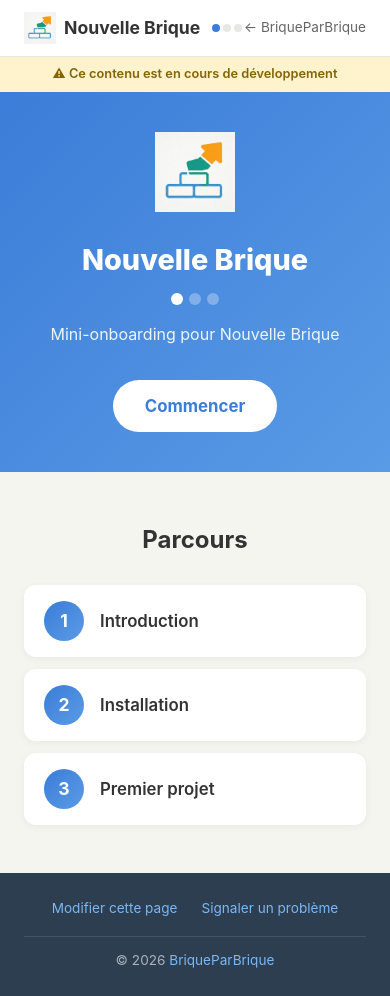
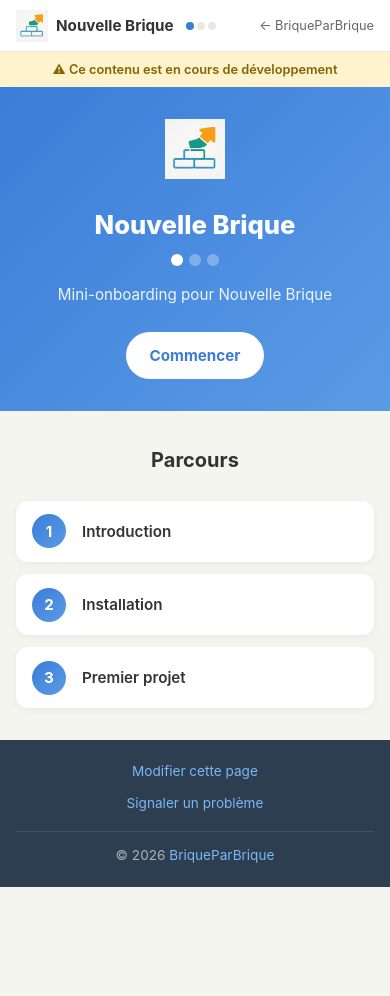
Before and after one commit to BriqueParBrique/nouvelle-brique, a Jekyll site: the page built from index.html, in a window 390 px wide and 996 px high. Built offline with Jekyll 4.4.1, drawn with Linux system fonts in a browser that asks for light colours.

Commit message:
Improve responsive design with tablet and mobile breakpoints
Replace the single 680px breakpoint with a two-tier approach:
tablet (768px) for intermediate scaling and mobile (480px)
for compact layouts, better touch targets, and stacked navigation.

Co-Authored-By: Claude Opus 4.6 <noreply@anthropic.com>

```diff
--- a/assets/css/style.css
+++ b/assets/css/style.css
@@ -532,28 +532,122 @@ img {
 }
 
 /* ============================================
-   Responsive
+   Responsive — Tablette (≤ 768px)
    ============================================ */
 
-@media (max-width: 680px) {
+@media (max-width: 768px) {
   .hero {
-    padding: 2.5rem 1rem;
+    padding: 3rem 1.25rem;
   }
 
   .hero-title {
-    font-size: 1.8rem;
+    font-size: 2rem;
   }
 
   .hero-description {
-    font-size: 1rem;
+    font-size: 1.05rem;
   }
 
   .step-title {
-    font-size: 1.5rem;
+    font-size: 1.75rem;
   }
 
   .step-content h2 {
-    font-size: 1.3rem;
+    font-size: 1.35rem;
+  }
+
+  .footer-links {
+    gap: 1rem;
+  }
+
+  .level-nav {
+    flex-wrap: wrap;
+    gap: 0.75rem;
+  }
+}
+
+/* ============================================
+   Responsive — Mobile (≤ 480px)
+   ============================================ */
+
+@media (max-width: 480px) {
+  .header-content {
+    padding: 0.6rem 1rem;
+  }
+
+  .header-name {
+    font-size: 0.95rem;
+  }
+
+  .header-back {
+    font-size: 0.8rem;
+  }
+
+  .hero {
+    padding: 2rem 1rem;
+  }
+
+  .hero-logo {
+    width: 60px;
+    height: 60px;
+  }
+
+  .hero-title {
+    font-size: 1.6rem;
+  }
+
+  .hero-description {
+    font-size: 0.95rem;
+    margin-bottom: 1.5rem;
+  }
+
+  .hero-cta {
+    padding: 0.65rem 1.5rem;
+    font-size: 0.95rem;
+  }
+
+  .steps-overview {
+    padding: 2rem 1rem;
+  }
+
+  .steps-overview-title {
+    font-size: 1.25rem;
+  }
+
+  .step-container {
+    padding: 0 1rem 2rem;
+  }
+
+  .step-title {
+    font-size: 1.4rem;
+  }
+
+  .step-content h2 {
+    font-size: 1.2rem;
+  }
+
+  .step-content h3 {
+    font-size: 1.05rem;
+  }
+
+  .step-content pre {
+    padding: 1rem;
+    font-size: 0.85rem;
+    border-radius: 6px;
+  }
+
+  .step-card {
+    padding: 0.85rem 1rem;
+  }
+
+  .step-card-number {
+    width: 34px;
+    height: 34px;
+    font-size: 0.95rem;
+  }
+
+  .step-card-title {
+    font-size: 0.95rem;
   }
 
   .step-nav {
@@ -563,24 +657,31 @@ img {
   .step-nav-link {
     width: 100%;
     text-align: center;
+    padding: 0.75rem 1rem;
   }
 
   .step-nav-placeholder {
     display: none;
   }
 
-  .step-card {
-    padding: 1rem 1.25rem;
+  .footer-links {
+    flex-direction: column;
+    align-items: center;
+    gap: 0.5rem;
   }
 
   .level-nav {
     flex-direction: column;
     align-items: center;
-    gap: 0.75rem;
+    gap: 0.5rem;
   }
 
   .level-nav-link {
     width: 100%;
     text-align: center;
   }
+
+  .site-footer {
+    padding: 1.25rem 1rem;
+  }
 }
```
